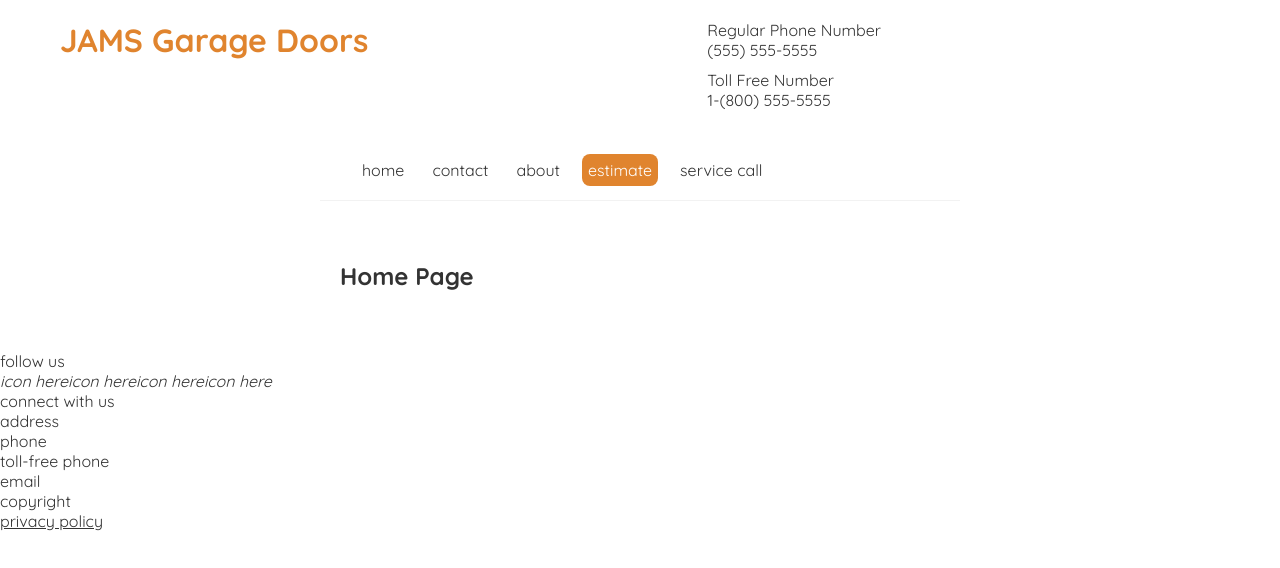
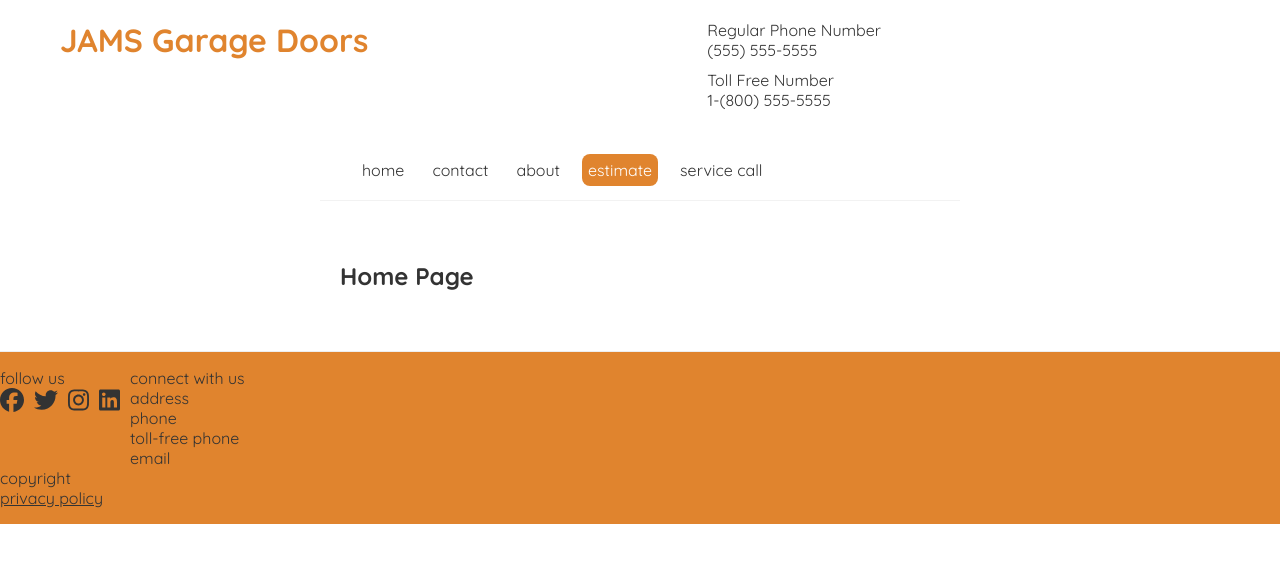
Before and after one commit to brjens/scaling-couscous, a React (Create React App) app: page / in a window 1280 px wide. Shown: the top 568 px of the page. Built offline with nearby package versions, Linux system fonts and the light colour scheme.

Commit message:
made some changes to the footer, installed a free icon package

```diff
--- a/package.json
+++ b/package.json
@@ -3,6 +3,9 @@
   "version": "0.1.0",
   "private": true,
   "dependencies": {
+    "@fortawesome/fontawesome-svg-core": "^6.5.1",
+    "@fortawesome/free-brands-svg-icons": "^6.5.1",
+    "@fortawesome/react-fontawesome": "^0.2.0",
     "@testing-library/jest-dom": "^5.17.0",
     "@testing-library/react": "^13.4.0",
     "@testing-library/user-event": "^13.5.0",
--- a/src/App.js
+++ b/src/App.js
@@ -2,7 +2,7 @@ import Navbar from './Navbar';
 import Home from './Home';
 import Header from './Header';
 import ServiceCall from './ServiceCall';
-import Footer from './Form';
+import Footer from './Footer';
 function App() {
   let content = <Home />;
 
--- /dev/null
+++ b/src/Footer.js
@@ -0,0 +1,30 @@
+import { FontAwesomeIcon } from '@fortawesome/react-fontawesome';
+import { faFacebook, faTwitter, faInstagram, faLinkedin } from '@fortawesome/free-brands-svg-icons';
+const Footer = () => {
+    return (
+        <footer className="footer">
+        <div className="topFooter">
+            <div className="iconLinks">
+                <p>follow us</p>
+                <a href='https://www.facebook.com'><FontAwesomeIcon icon={faFacebook} className='social-icon'/></a>
+                <a href='https://www.twitter.com'><FontAwesomeIcon icon={faTwitter} className='social-icon'/></a>
+                <a href='https://www.instagram.com'><FontAwesomeIcon icon={faInstagram} className='social-icon'/></a>
+                <a href='https://www.linkedin.com'><FontAwesomeIcon icon={faLinkedin} className='social-icon'/></a>
+            </div>
+            <div className="contactLists">
+                <p>connect with us</p>
+                <p>address</p>
+                <p>phone</p>
+                <p>toll-free phone</p>
+                <p>email</p>
+           </div>
+        </div>
+        <div className="bottomFooter">
+            <p>copyright</p>
+            <a href="">privacy policy</a>
+        </div>
+        </footer>
+     );
+}
+
+export default Footer;
--- a/src/Form.js
+++ /dev/null
@@ -1,28 +0,0 @@
-const Footer = () => {
-    return (
-        <footer className="footer">
-        <div className="topFooter">
-            <div className="iconLinks">
-                <p>follow us</p>
-                <i className="fab fa-facebook">icon here</i>
-                <i className="fab fa-twitter">icon here</i>
-                <i className="fab fa-instagram">icon here</i>
-                <i className="fab fa-linkedin">icon here</i>
-            </div>
-            <div className="contactLists">
-                <p>connect with us</p>
-                <p>address</p>
-                <p>phone</p>
-                <p>toll-free phone</p>
-                <p>email</p>
-           </div>
-        </div>
-        <div className="bottomFooter">
-            <p>copyright</p>
-            <a href="">privacy policy</a>
-        </div>
-        </footer>
-     );
-}
-
-export default Footer;
--- a/src/index.css
+++ b/src/index.css
@@ -93,3 +93,23 @@ textarea {
 .label-consent {
   margin-top: 20px;
 }
+
+.footer {
+  color: #888;
+  border-top: 1px solid #eeeeee;
+  margin-top: 16px;
+  padding: 16px 0;
+  background-color: #e0842e;
+  display: flex;
+  flex-direction: column;
+}
+
+.topFooter {
+  display: flex;
+  flex-direction: row;
+}
+
+.social-icon {
+  margin-right: 10px;
+  font-size: 24px;
+}
```
Also changed, not shown: 1 other file (tests, documents, lock files or other folders).
